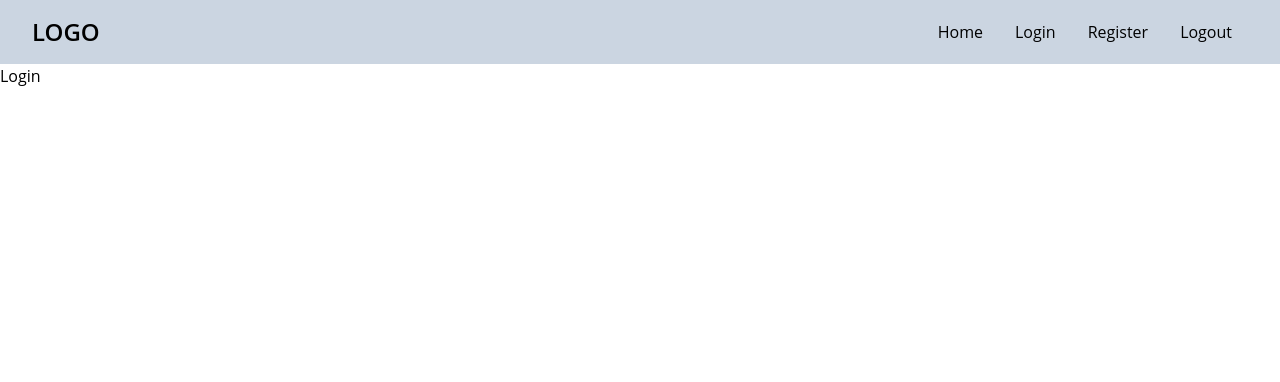
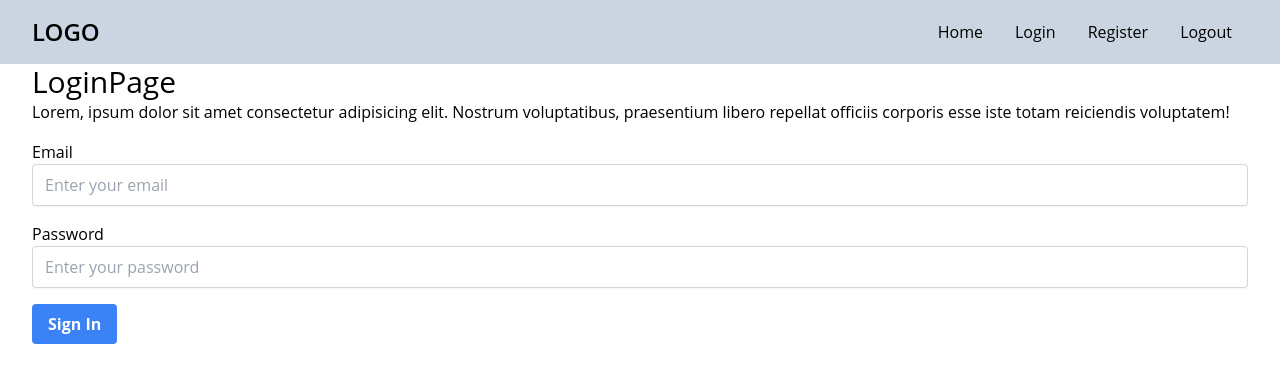
Before and after one commit to viktorijakot/movie_app_front_vite_tailwind, a React (Vite) app: page /login in a window 1280 px wide. Shown: the top 382 px of the page. Built offline with nearby package versions, Linux system fonts and the light colour scheme.

Commit message:
Login content, login axios

```diff
--- /dev/null
+++ b/src/components/helper.js
@@ -0,0 +1 @@
+export const URL_BASE = "http://localhost:3001/api/"
--- a/src/pages/LoginPage.jsx
+++ b/src/pages/LoginPage.jsx
@@ -1,5 +1,82 @@
+import { useFormik } from "formik";
+import * as Yup from "yup";
+import SmartInput from "../components/UI/SmartInput";
+import { useAuthContext } from "../store/AuthCtxProvider";
+import { useNavigate } from "react-router-dom";
+import axios from "axios";
+import toast from "react-hot-toast";
+import { URL_BASE } from "../components/helper";
+
 function LoginPage() {
-  return <div>Login</div>;
+  const { login } = useAuthContext();
+  const navigate = useNavigate();
+  const formik = useFormik({
+    initialValues: {
+      email: "",
+      password: "",
+    },
+    validationSchema: Yup.object({
+      email: Yup.string().email().min(3).required(),
+      password: Yup.string().min(5).max(30).required(),
+    }),
+    onSubmit: (values) => {
+      console.log("values ===", values);
+
+      sendAxiosData(values);
+    },
+  });
+
+  function sendAxiosData(data) {
+    axios
+      .post(`${URL_BASE}/auth/login`, data)
+      .then((resp) => {
+        console.log("resp", resp);
+        toast.success("Welcome");
+        login(data.email, resp.data.token);
+        // navigate("/shop", { replace: true });
+      })
+      .catch((error) => {
+        console.warn(error);
+
+        const klaida = error.response.data.error;
+        toast.error(klaida);
+      });
+  }
+
+  return (
+    <div className="container mx-auto">
+      <h1 className="text-3xl">LoginPage</h1>
+      <p>
+        Lorem, ipsum dolor sit amet consectetur adipisicing elit. Nostrum
+        voluptatibus, praesentium libero repellat officiis corporis esse iste
+        totam reiciendis voluptatem!
+      </p>
+      <form onSubmit={formik.handleSubmit} className="mt-4" noValidate>
+        <div className="mb-4">
+          <SmartInput
+            id="email"
+            formik={formik}
+            type="email"
+            placeholder="Enter your email"
+          />
+        </div>
+        <div className="mb-4">
+          <SmartInput
+            id="password"
+            formik={formik}
+            type="password"
+            placeholder="Enter your password"
+          />
+        </div>
+        <button
+          className="bg-blue-500 hover:bg-blue-700 text-white font-bold py-2 px-4 rounded focus:outline-none focus:shadow-outline"
+          type="submit"
+        >
+          Sign In
+        </button>
+      </form>
+    </div>
+  );
 }
 
 export default LoginPage;
```
